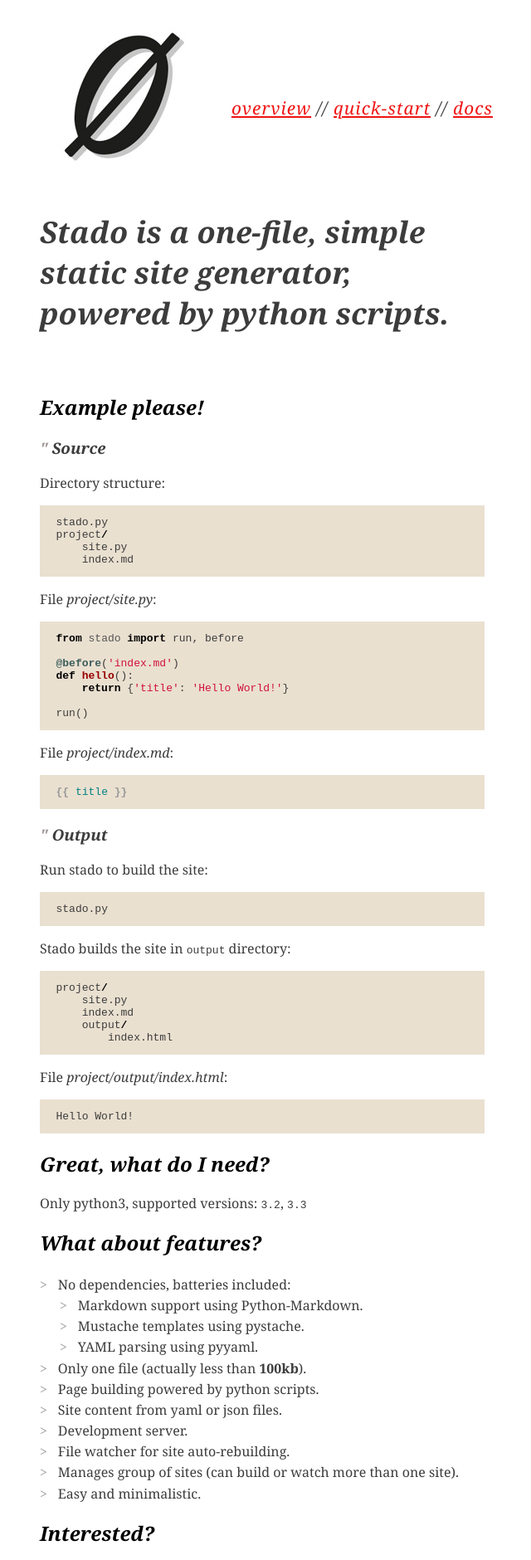
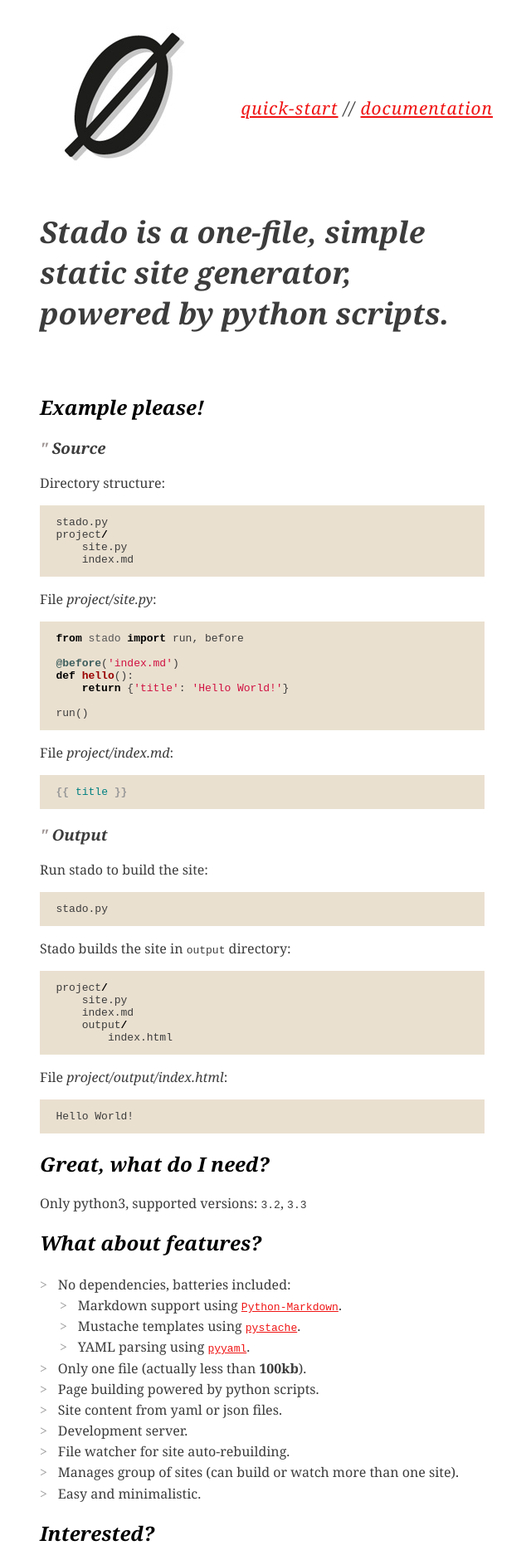
Before and after one commit to lecnim/stado, a plain HTML site: page docs/build/index.html in a window 1280 px wide. Shown: the top 1880 px of the page at 83% size, without its empty margins (324-964 px from the left). Drawn offline with Linux system fonts and the light colour scheme.

Commit message:
Updated docs.

```diff
--- a/docs/build/index.html
+++ b/docs/build/index.html
@@ -10,11 +10,9 @@
 
         <header>
         <nav>
-            <a href="index.html">overview</a>
-            //
             <a href="docs/quick-start.html">quick-start</a>
             //
-            <a href="docs">docs</a>
+            <a href="docs">documentation</a>
         </nav>
     </header>
 <section id="content">
@@ -71,9 +69,9 @@
 <h2>What about features?</h2>
 <ul>
 <li>No dependencies, batteries included:<ul>
-<li>Markdown support using Python-Markdown.</li>
-<li>Mustache templates using pystache.</li>
-<li>YAML parsing using pyyaml.</li>
+<li>Markdown support using <a href="https://github.com/waylan/Python-Markdown"><code>Python-Markdown</code></a>.</li>
+<li>Mustache templates using <a href="https://github.com/defunkt/pystache"><code>pystache</code></a>.</li>
+<li>YAML parsing using <a href="https://github.com/yaml/pyyaml"><code>pyyaml</code></a>.</li>
 </ul>
 </li>
 <li>Only one file (actually less than <strong>100kb</strong>).</li>
```
Also changed, not shown: docs/build/docs/index.html (+2 -2 lines), docs/source/layout.html (+1 -3 lines), 4 other files.
